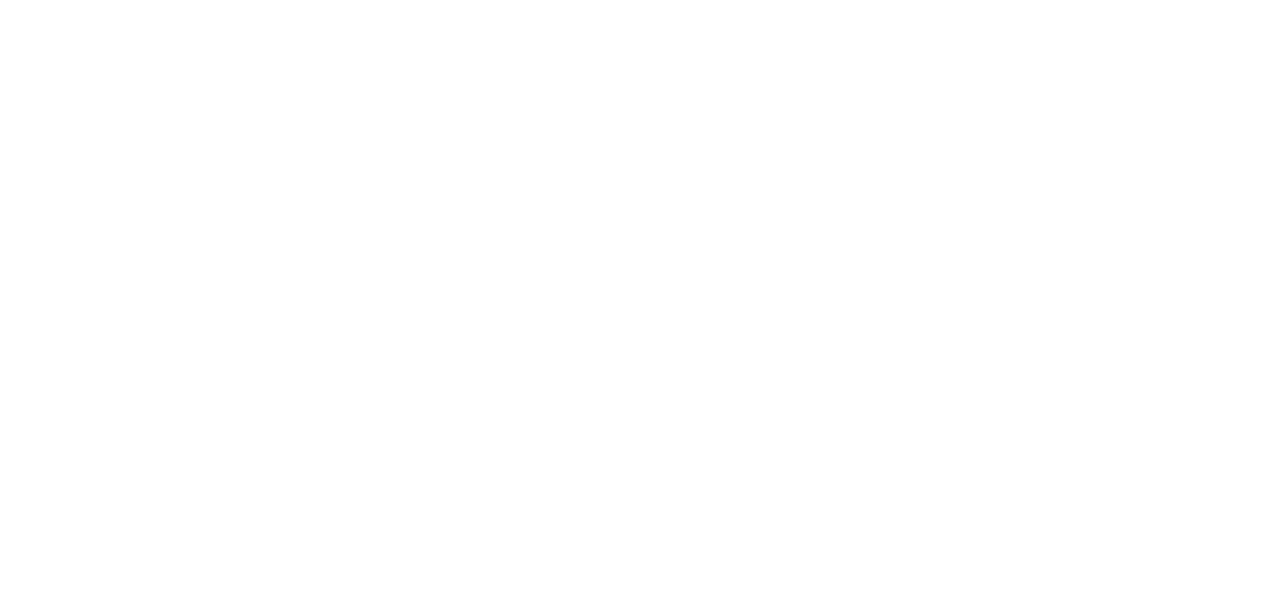
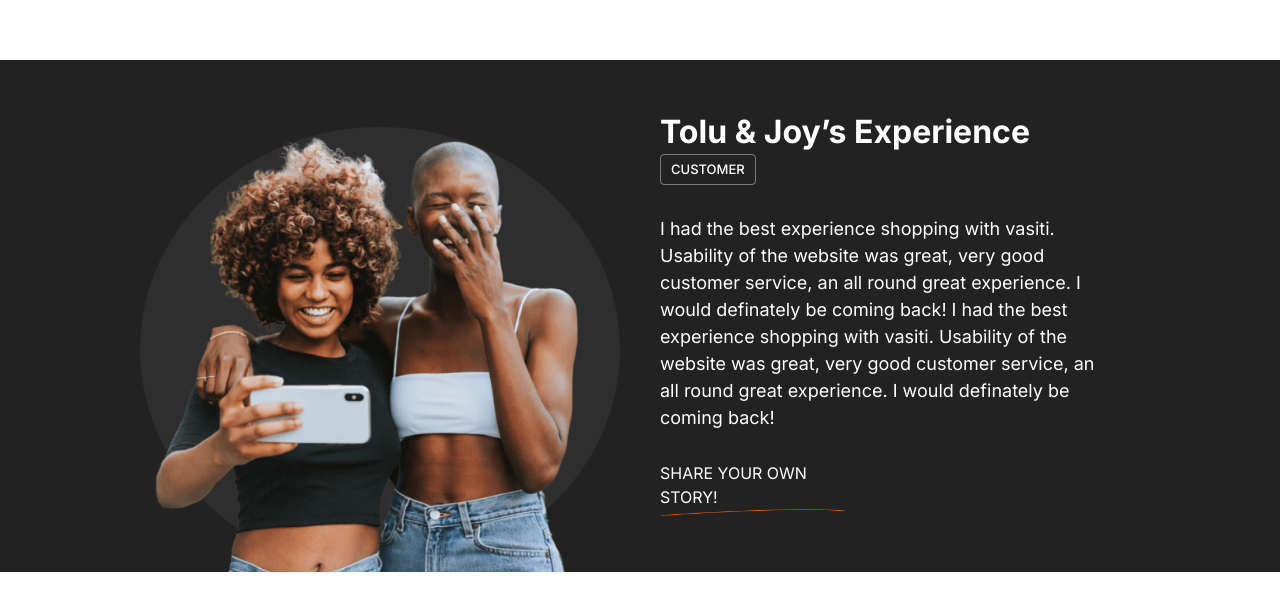
Before and after one commit to orsdev/vasity, a React (Create React App) app: page / in a window 1280 px wide. Shown: the part 702-1312 px from the top of the page. Built offline with nearby package versions, Linux system fonts and the light colour scheme.

Commit message:
Experience component used in Testimonials component

```diff
--- a/src/pages/Testimonial.js
+++ b/src/pages/Testimonial.js
@@ -1,8 +1,19 @@
 import React from 'react';
 import Hero from '../components/Hero';
+import Experience, {
+  experiences
+} from '../components/Experiences/Experience';
+import ToluxJoy from '../components/Experiences/ToluxJoy';
 
 function Testimonial() {
-  return <Hero />;
+  return (
+    <>
+      <Hero />
+      <Experience>
+        <ToluxJoy name={experiences['toluxjoy']} />
+      </Experience>
+    </>
+  );
 }
 
 export default Testimonial;
```
